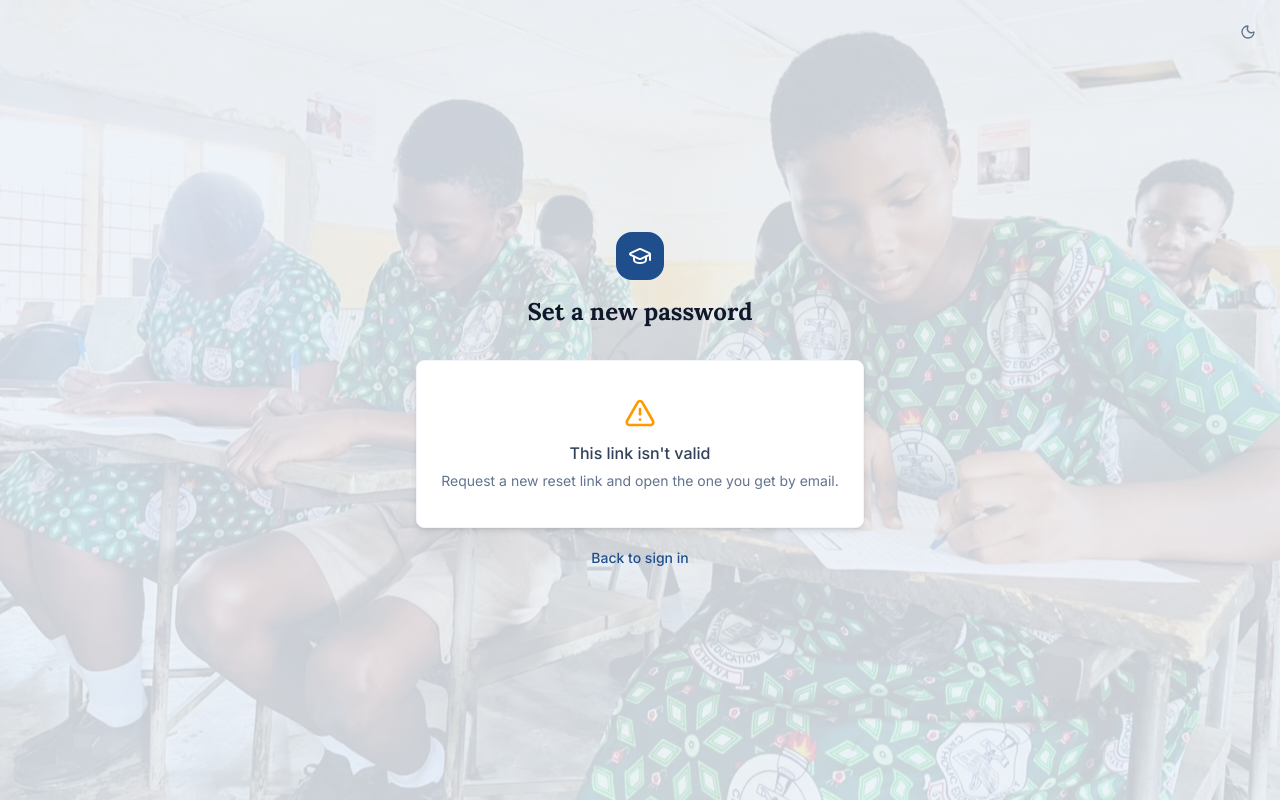
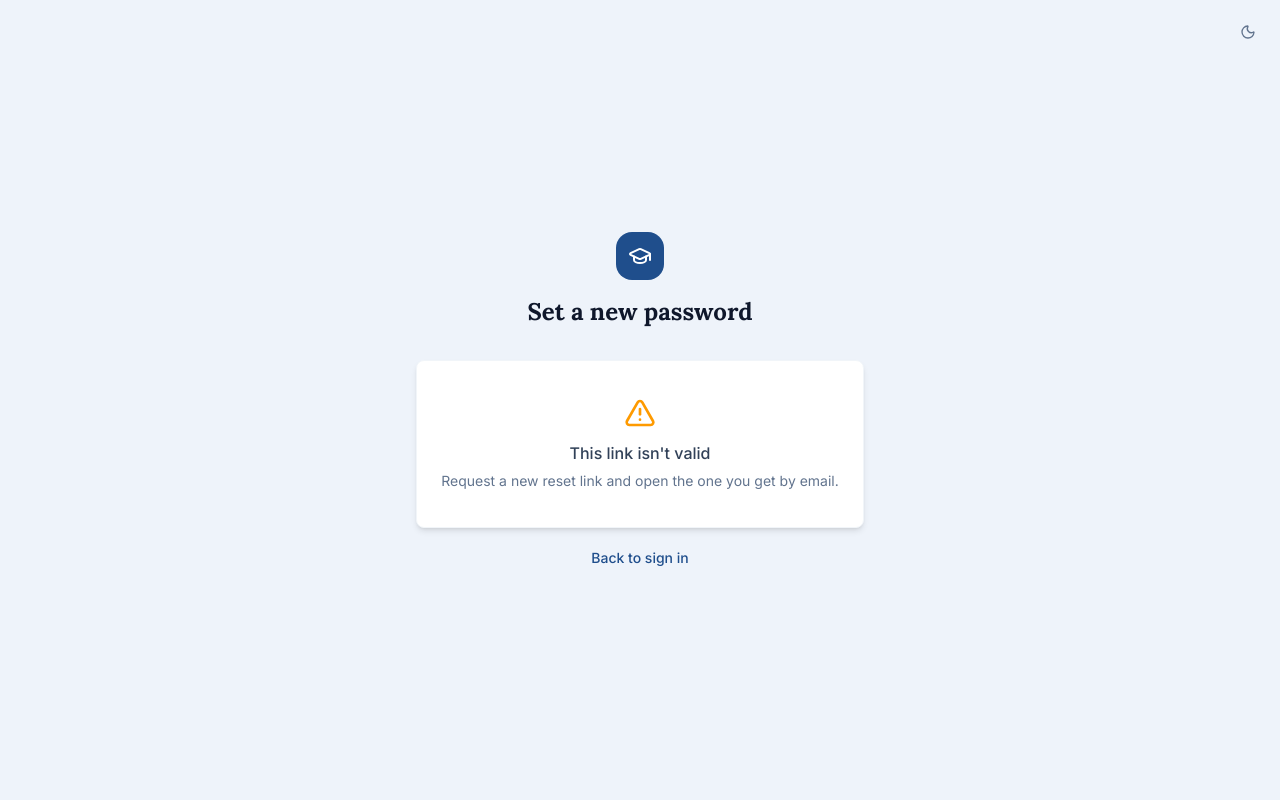
Before and after one commit to ABELYANDO/eduprepai, a React (Vite) app in the folder client/: page /reset-password in a window 1280 px wide. Built offline with nearby package versions, Linux system fonts and the light colour scheme.

Commit message:
Remove background photo from every page except Login
Reverted AppShell, TeacherShell, AdminShell, and every other pre-login
page (Register, admin Register, both Onboarding pages, Forgot/Reset
password) to the plain theme background colour. The exam-hall photo
now only appears on the Login page.

```diff
--- a/client/src/components/layout/AdminShell.jsx
+++ b/client/src/components/layout/AdminShell.jsx
@@ -1,8 +1,6 @@
 import { useNavigate } from 'react-router-dom'
 import { useAuth } from '../../context/AuthContext'
 import { ShieldCheck, LogOut } from 'lucide-react'
-import examHallBg from '../../assets/exam-hall-bg.jpg'
-import { useTheme } from '../../context/ThemeContext'
 import ThemeToggle from '../ThemeToggle'
 
 // ── AdminShell ───────────────────────────────────────────────────
@@ -19,10 +17,6 @@ import ThemeToggle from '../ThemeToggle'
 export default function AdminShell({ children }) {
   const { user, logout } = useAuth()
   const navigate           = useNavigate()
-  const { theme } = useTheme()
-  // Same wash colour/opacity as AppShell/TeacherShell/every pre-login
-  // page, so the background photo reads consistently app-wide.
-  const washRGB = theme === 'dark' ? '11,11,15' : '238,243,250'
 
   const handleLogout = () => {
     logout()
@@ -30,20 +24,7 @@ export default function AdminShell({ children }) {
   }
 
   return (
-    <div className="admin-theme min-h-screen">
-      {/* A real position:fixed element, not background-attachment:
-         fixed — iOS Safari renders that CSS property incorrectly
-         (stretches/shifts on scroll as the address bar hides). */}
-      <div
-        className="fixed inset-0 -z-10 pointer-events-none"
-        style={{
-          backgroundImage: `linear-gradient(rgba(${washRGB},0.85), rgba(${washRGB},0.85)), url(${examHallBg})`,
-          backgroundSize: 'cover',
-          backgroundPosition: 'center',
-          backgroundRepeat: 'no-repeat',
-        }}
-      />
-
+    <div className="admin-theme min-h-screen" style={{ background: 'var(--color-bg)' }}>
       <header
         className="sticky top-0 z-20 flex items-center gap-4 px-5 md:px-8 py-4"
         style={{ background: 'linear-gradient(135deg, #1E1B4B 0%, #312E81 55%, #1E293B 100%)' }}
--- a/client/src/components/layout/AppShell.jsx
+++ b/client/src/components/layout/AppShell.jsx
@@ -2,8 +2,6 @@ import { useState, useEffect } from 'react'
 import Sidebar from './Sidebar'
 import TopBar  from './TopBar'
 import CommandPalette from '../CommandPalette'
-import examHallBg from '../../assets/exam-hall-bg.jpg'
-import { useTheme } from '../../context/ThemeContext'
 
 // ── AppShell ───────────────────────────────────────────────────
 // The authenticated layout wrapper.
@@ -14,19 +12,11 @@ import { useTheme } from '../../context/ThemeContext'
 //     <YourPageContent />
 //   </AppShell>
 //
-// The background photo wash (colour + opacity) is fixed at the same
-// value used everywhere else the photo appears — TeacherShell,
-// AdminShell, and every pre-login page — so it reads as one
-// consistent app-wide texture rather than varying per page.
+// The background photo only appears on the Login page — every other
+// page (this one included) uses the plain theme background colour.
 export default function AppShell({ children, title, subtitle }) {
   const [mobileOpen,  setMobileOpen]  = useState(false)
   const [paletteOpen, setPaletteOpen] = useState(false)
-  const { theme } = useTheme()
-  // Light mode washes the photo with the light navy --color-bg
-  // (238,243,250 = #EEF3FA); dark mode washes it with the dark
-  // --color-bg (11,11,15 = #0B0B0F) instead of literally the same
-  // light wash, which would otherwise stay light regardless of theme.
-  const washRGB = theme === 'dark' ? '11,11,15' : '238,243,250'
 
   // Global ⌘K / Ctrl+K shortcut — works from any authenticated page
   useEffect(() => {
@@ -41,26 +31,7 @@ export default function AppShell({ children, title, subtitle }) {
   }, [])
 
   return (
-    <div className="min-h-screen">
-      {/* A real position:fixed element, not the CSS background-attachment:
-         fixed property — iOS Safari renders THAT incorrectly (the image
-         stretches/shifts as the address bar hides on scroll, since it
-         recalculates against a resizing 100vh container). A fixed
-         element's box is anchored to the viewport correctly everywhere,
-         so this stays perfectly still and doesn't distort. */}
-      <div
-        className="fixed inset-0 -z-10 pointer-events-none"
-        style={{
-          // A faint wash of the page's own background colour over the photo
-          // keeps every card/text element exactly as readable as before —
-          // the image should read as texture, not compete with content.
-          backgroundImage: `linear-gradient(rgba(${washRGB},0.85), rgba(${washRGB},0.85)), url(${examHallBg})`,
-          backgroundSize: 'cover',
-          backgroundPosition: 'center',
-          backgroundRepeat: 'no-repeat',
-        }}
-      />
-
+    <div className="min-h-screen" style={{ background: 'var(--color-bg)' }}>
       <Sidebar
         mobileOpen={mobileOpen}
         onClose={() => setMobileOpen(false)}
--- a/client/src/components/layout/TeacherShell.jsx
+++ b/client/src/components/layout/TeacherShell.jsx
@@ -1,21 +1,16 @@
 import { useNavigate } from 'react-router-dom'
 import { useAuth } from '../../context/AuthContext'
 import { Users, LogOut } from 'lucide-react'
-import examHallBg from '../../assets/exam-hall-bg.jpg'
-import { useTheme } from '../../context/ThemeContext'
 import ThemeToggle from '../ThemeToggle'
 
 // ── TeacherShell ───────────────────────────────────────────────
 // The teacher portal's own layout — mirrors AdminShell.jsx's approach
 // (masthead + full-width content, no student sidebar) but with its own
 // blue identity so it reads as a distinct role, not "admin lite".
+// The background photo only appears on the Login page.
 export default function TeacherShell({ children }) {
   const { user, logout } = useAuth()
   const navigate           = useNavigate()
-  const { theme } = useTheme()
-  // Same wash colour/opacity as AppShell/AdminShell/every pre-login
-  // page, so the background photo reads consistently app-wide.
-  const washRGB = theme === 'dark' ? '11,11,15' : '238,243,250'
 
   const handleLogout = () => {
     logout()
@@ -23,20 +18,7 @@ export default function TeacherShell({ children }) {
   }
 
   return (
-    <div className="min-h-screen">
-      {/* A real position:fixed element, not background-attachment:
-         fixed — iOS Safari renders that CSS property incorrectly
-         (stretches/shifts on scroll as the address bar hides). */}
-      <div
-        className="fixed inset-0 -z-10 pointer-events-none"
-        style={{
-          backgroundImage: `linear-gradient(rgba(${washRGB},0.85), rgba(${washRGB},0.85)), url(${examHallBg})`,
-          backgroundSize: 'cover',
-          backgroundPosition: 'center',
-          backgroundRepeat: 'no-repeat',
-        }}
-      />
-
+    <div className="min-h-screen" style={{ background: 'var(--color-bg)' }}>
       <header
         className="sticky top-0 z-20 flex items-center gap-4 px-5 md:px-8 py-4"
         style={{ background: 'linear-gradient(135deg, #1E3A8A 0%, #1E293B 55%, #0f172a 100%)' }}
--- a/client/src/pages/auth/AdminRegisterPage.jsx
+++ b/client/src/pages/auth/AdminRegisterPage.jsx
@@ -4,16 +4,10 @@ import { useAuth } from '../../context/AuthContext'
 import { ShieldCheck, User, Mail, Lock, KeyRound, ArrowRight, AlertTriangle } from 'lucide-react'
 import toast from 'react-hot-toast'
 import ThemeToggle from '../../components/ThemeToggle'
-import { useTheme } from '../../context/ThemeContext'
-import examHallBg from '../../assets/exam-hall-bg.jpg'
 
 export default function AdminRegisterPage() {
   const { adminRegister } = useAuth()
   const navigate           = useNavigate()
-  const { theme } = useTheme()
-  // Same wash colour/opacity used everywhere else the background photo
-  // appears, so it reads consistently across every page in the app.
-  const washRGB = theme === 'dark' ? '11,11,15' : '238,243,250'
 
   const [form, setForm] = useState({
     fullName: '', email: '', password: '', inviteCode: '',
@@ -41,19 +35,10 @@ export default function AdminRegisterPage() {
   }
 
   return (
-    <div className="admin-theme min-h-screen flex items-center justify-center p-5 relative">
-      {/* A real position:fixed element, not background-attachment:
-         fixed — iOS Safari renders that CSS property incorrectly
-         (stretches/shifts on scroll as the address bar hides). */}
-      <div
-        className="fixed inset-0 -z-10 pointer-events-none"
-        style={{
-          backgroundImage: `linear-gradient(rgba(${washRGB},0.85), rgba(${washRGB},0.85)), url(${examHallBg})`,
-          backgroundSize: 'cover',
-          backgroundPosition: 'center',
-          backgroundRepeat: 'no-repeat',
-        }}
-      />
+    <div
+      className="admin-theme min-h-screen flex items-center justify-center p-5 relative"
+      style={{ background: 'var(--color-bg)' }}
+    >
       <div className="absolute top-4 right-4 z-10">
         <ThemeToggle className="text-slate-500 hover:bg-slate-100 hover:text-slate-700" />
       </div>
--- a/client/src/pages/auth/ForgotPasswordPage.jsx
+++ b/client/src/pages/auth/ForgotPasswordPage.jsx
@@ -3,14 +3,8 @@ import { Link } from 'react-router-dom'
 import { GraduationCap, Mail, ArrowRight, AlertTriangle, MailCheck } from 'lucide-react'
 import { authAPI } from '../../api/auth.api'
 import ThemeToggle from '../../components/ThemeToggle'
-import { useTheme } from '../../context/ThemeContext'
-import examHallBg from '../../assets/exam-hall-bg.jpg'
 
 export default function ForgotPasswordPage() {
-  const { theme } = useTheme()
-  // Same wash colour/opacity used everywhere else the background photo
-  // appears, so it reads consistently across every page in the app.
-  const washRGB = theme === 'dark' ? '11,11,15' : '238,243,250'
   const [email,   setEmail]   = useState('')
   const [loading, setLoading] = useState(false)
   const [error,   setError]   = useState('')
@@ -30,19 +24,10 @@ export default function ForgotPasswordPage() {
   }
 
   return (
-    <div className="min-h-screen flex items-center justify-center p-5 relative">
-      {/* A real position:fixed element, not background-attachment:
-         fixed — iOS Safari renders that CSS property incorrectly
-         (stretches/shifts on scroll as the address bar hides). */}
-      <div
-        className="fixed inset-0 -z-10 pointer-events-none"
-        style={{
-          backgroundImage: `linear-gradient(rgba(${washRGB},0.85), rgba(${washRGB},0.85)), url(${examHallBg})`,
-          backgroundSize: 'cover',
-          backgroundPosition: 'center',
-          backgroundRepeat: 'no-repeat',
-        }}
-      />
+    <div
+      className="min-h-screen flex items-center justify-center p-5 relative"
+      style={{ background: 'var(--color-bg)' }}
+    >
       <div className="absolute top-4 right-4 z-10">
         <ThemeToggle className="text-slate-500 hover:bg-slate-100 hover:text-slate-700" />
       </div>
--- a/client/src/pages/auth/RegisterPage.jsx
+++ b/client/src/pages/auth/RegisterPage.jsx
@@ -4,16 +4,10 @@ import { useAuth } from '../../context/AuthContext'
 import { GraduationCap, User, Mail, Lock, School, ArrowRight, Eye, EyeOff, Users, AlertTriangle } from 'lucide-react'
 import toast from 'react-hot-toast'
 import ThemeToggle from '../../components/ThemeToggle'
-import { useTheme } from '../../context/ThemeContext'
-import examHallBg from '../../assets/exam-hall-bg.jpg'
 
 export default function RegisterPage() {
   const { register, teacherRegister } = useAuth()
   const navigate      = useNavigate()
-  const { theme } = useTheme()
-  // Same wash colour/opacity used everywhere else the background photo
-  // appears, so it reads consistently across every page in the app.
-  const washRGB = theme === 'dark' ? '11,11,15' : '238,243,250'
 
   // Student is a single short form below — exam type/subjects are chosen
   // post-signup on the /onboarding page instead. Teacher swaps in its own
@@ -92,19 +86,10 @@ export default function RegisterPage() {
   }
 
   return (
-    <div className="min-h-screen flex items-center justify-center p-5 relative">
-      {/* A real position:fixed element, not background-attachment:
-         fixed — iOS Safari renders that CSS property incorrectly
-         (stretches/shifts on scroll as the address bar hides). */}
-      <div
-        className="fixed inset-0 -z-10 pointer-events-none"
-        style={{
-          backgroundImage: `linear-gradient(rgba(${washRGB},0.85), rgba(${washRGB},0.85)), url(${examHallBg})`,
-          backgroundSize: 'cover',
-          backgroundPosition: 'center',
-          backgroundRepeat: 'no-repeat',
-        }}
-      />
+    <div
+      className="min-h-screen flex items-center justify-center p-5 relative"
+      style={{ background: 'var(--color-bg)' }}
+    >
       <div className="absolute top-4 right-4 z-10">
         <ThemeToggle className="text-slate-500 hover:bg-slate-100 hover:text-slate-700" />
       </div>
--- a/client/src/pages/auth/ResetPasswordPage.jsx
+++ b/client/src/pages/auth/ResetPasswordPage.jsx
@@ -4,15 +4,9 @@ import { GraduationCap, Lock, ArrowRight, Eye, EyeOff, AlertTriangle } from 'luc
 import toast from 'react-hot-toast'
 import { authAPI } from '../../api/auth.api'
 import ThemeToggle from '../../components/ThemeToggle'
-import { useTheme } from '../../context/ThemeContext'
-import examHallBg from '../../assets/exam-hall-bg.jpg'
 
 export default function ResetPasswordPage() {
   const navigate = useNavigate()
-  const { theme } = useTheme()
-  // Same wash colour/opacity used everywhere else the background photo
-  // appears, so it reads consistently across every page in the app.
-  const washRGB = theme === 'dark' ? '11,11,15' : '238,243,250'
   const [searchParams] = useSearchParams()
   const token = searchParams.get('token')
 
@@ -43,19 +37,10 @@ export default function ResetPasswordPage() {
   }
 
   return (
-    <div className="min-h-screen flex items-center justify-center p-5 relative">
-      {/* A real position:fixed element, not background-attachment:
-         fixed — iOS Safari renders that CSS property incorrectly
-         (stretches/shifts on scroll as the address bar hides). */}
-      <div
-        className="fixed inset-0 -z-10 pointer-events-none"
-        style={{
-          backgroundImage: `linear-gradient(rgba(${washRGB},0.85), rgba(${washRGB},0.85)), url(${examHallBg})`,
-          backgroundSize: 'cover',
-          backgroundPosition: 'center',
-          backgroundRepeat: 'no-repeat',
-        }}
-      />
+    <div
+      className="min-h-screen flex items-center justify-center p-5 relative"
+      style={{ background: 'var(--color-bg)' }}
+    >
       <div className="absolute top-4 right-4 z-10">
         <ThemeToggle className="text-slate-500 hover:bg-slate-100 hover:text-slate-700" />
       </div>
--- a/client/src/pages/student/OnboardingPage.jsx
+++ b/client/src/pages/student/OnboardingPage.jsx
@@ -6,8 +6,6 @@ import toast from 'react-hot-toast'
 import { settingsAPI } from '../../api/settings.api'
 import SubjectPicker from '../../components/student/SubjectPicker'
 import ThemeToggle from '../../components/ThemeToggle'
-import { useTheme } from '../../context/ThemeContext'
-import examHallBg from '../../assets/exam-hall-bg.jpg'
 
 // ── OnboardingPage ────────────────────────────────────────────
 // Shown right after a student signs up (and to any student who
@@ -15,10 +13,6 @@ import examHallBg from '../../assets/exam-hall-bg.jpg'
 export default function OnboardingPage() {
   const { user, updateUser } = useAuth()
   const navigate = useNavigate()
-  const { theme } = useTheme()
-  // Same wash colour/opacity used everywhere else the background photo
-  // appears, so it reads consistently across every page in the app.
-  const washRGB = theme === 'dark' ? '11,11,15' : '238,243,250'
 
   const [examType, setExamType] = useState('WASSCE')
   const [subjects, setSubjects] = useState([])
@@ -42,19 +36,10 @@ export default function OnboardingPage() {
   }
 
   return (
-    <div className="min-h-screen flex items-center justify-center p-5 relative">
-      {/* A real position:fixed element, not background-attachment:
-         fixed — iOS Safari renders that CSS property incorrectly
-         (stretches/shifts on scroll as the address bar hides). */}
-      <div
-        className="fixed inset-0 -z-10 pointer-events-none"
-        style={{
-          backgroundImage: `linear-gradient(rgba(${washRGB},0.85), rgba(${washRGB},0.85)), url(${examHallBg})`,
-          backgroundSize: 'cover',
-          backgroundPosition: 'center',
-          backgroundRepeat: 'no-repeat',
-        }}
-      />
+    <div
+      className="min-h-screen flex items-center justify-center p-5 relative"
+      style={{ background: 'var(--color-bg)' }}
+    >
       <div className="absolute top-4 right-4 z-10">
         <ThemeToggle className="text-slate-500 hover:bg-slate-100 hover:text-slate-700" />
       </div>
--- a/client/src/pages/teacher/TeacherOnboardingPage.jsx
+++ b/client/src/pages/teacher/TeacherOnboardingPage.jsx
@@ -6,8 +6,6 @@ import toast from 'react-hot-toast'
 import { settingsAPI } from '../../api/settings.api'
 import SubjectLevelPicker from '../../components/teacher/SubjectLevelPicker'
 import ThemeToggle from '../../components/ThemeToggle'
-import { useTheme } from '../../context/ThemeContext'
-import examHallBg from '../../assets/exam-hall-bg.jpg'
 
 // ── TeacherOnboardingPage ────────────────────────────────────────
 // Shown right after a teacher signs up (and to any teacher who hasn't
@@ -18,10 +16,6 @@ import examHallBg from '../../assets/exam-hall-bg.jpg'
 export default function TeacherOnboardingPage() {
   const { user, updateUser } = useAuth()
   const navigate = useNavigate()
-  const { theme } = useTheme()
-  // Same wash colour/opacity used everywhere else the background photo
-  // appears, so it reads consistently across every page in the app.
-  const washRGB = theme === 'dark' ? '11,11,15' : '238,243,250'
 
   const [level, setLevel] = useState('WASSCE')
   const [subjects, setSubjects] = useState([])
@@ -45,19 +39,10 @@ export default function TeacherOnboardingPage() {
   }
 
   return (
-    <div className="min-h-screen flex items-center justify-center p-5 relative">
-      {/* A real position:fixed element, not background-attachment:
-         fixed — iOS Safari renders that CSS property incorrectly
-         (stretches/shifts on scroll as the address bar hides). */}
-      <div
-        className="fixed inset-0 -z-10 pointer-events-none"
-        style={{
-          backgroundImage: `linear-gradient(rgba(${washRGB},0.85), rgba(${washRGB},0.85)), url(${examHallBg})`,
-          backgroundSize: 'cover',
-          backgroundPosition: 'center',
-          backgroundRepeat: 'no-repeat',
-        }}
-      />
+    <div
+      className="min-h-screen flex items-center justify-center p-5 relative"
+      style={{ background: 'var(--color-bg)' }}
+    >
       <div className="absolute top-4 right-4 z-10">
         <ThemeToggle className="text-slate-500 hover:bg-slate-100 hover:text-slate-700" />
       </div>
```
